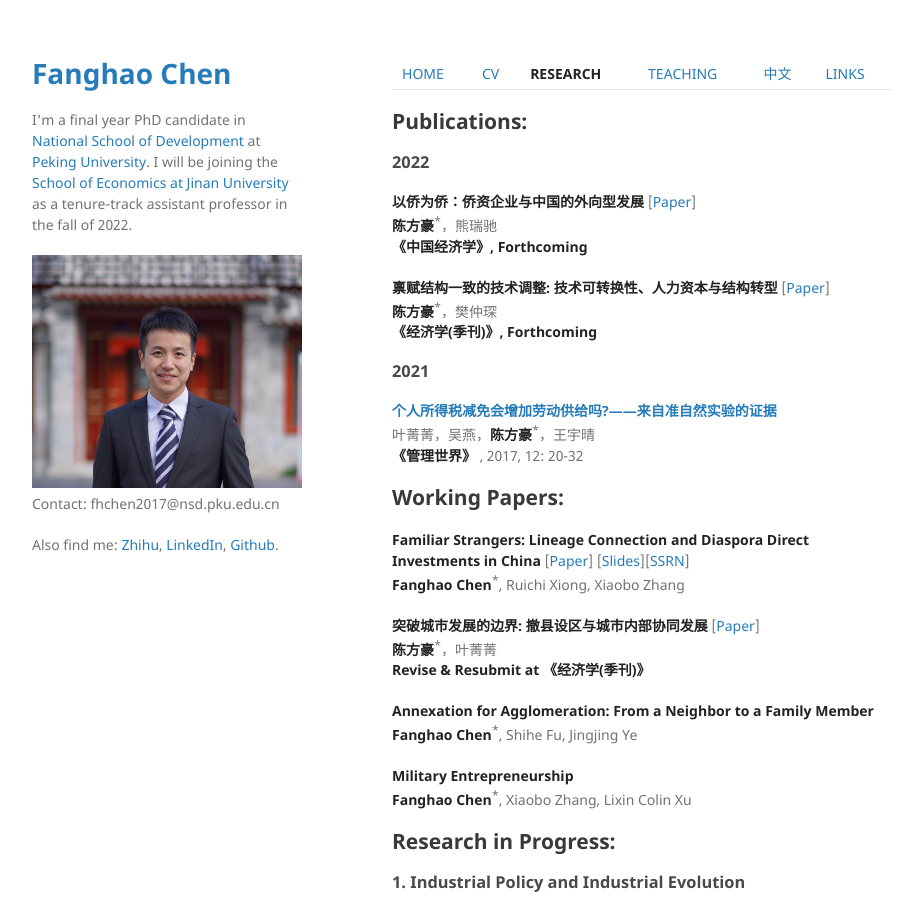
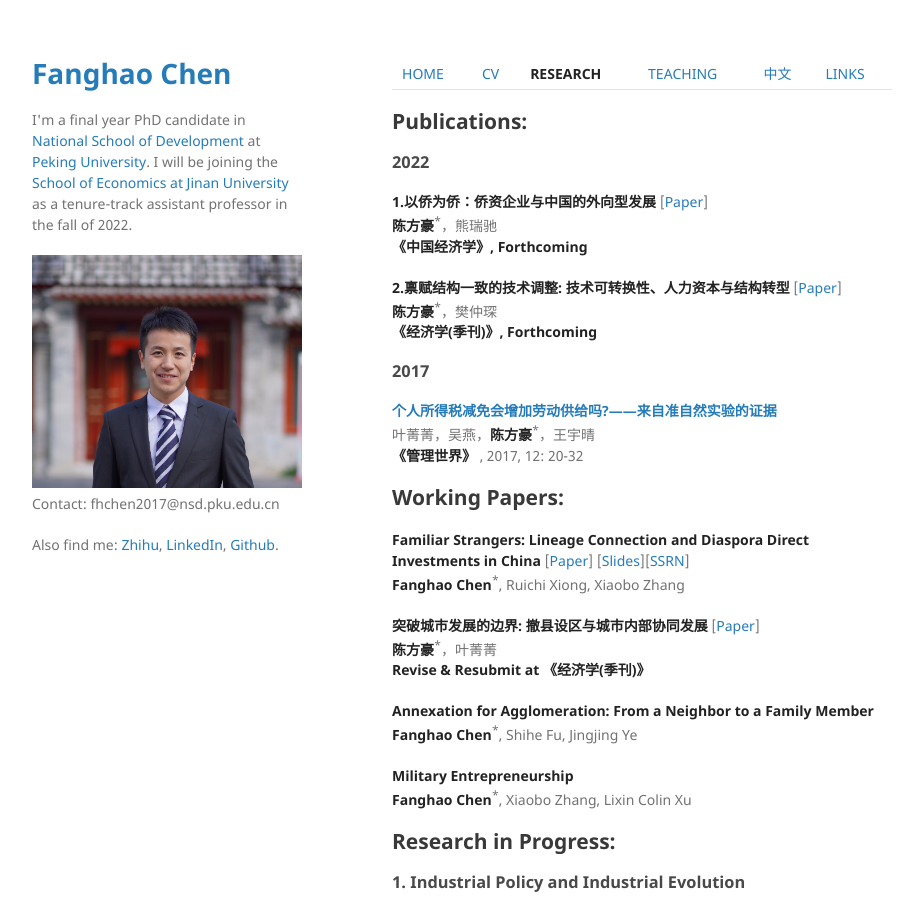
Before and after one commit to FanghaoChen/homepage, a Jekyll site: the page built from research.md, in a window 1280 px wide and 900 px high. Shown: the whole window, without its empty margins (178-1083 px from the left). Built offline with Jekyll 4.4.1, drawn with Linux system fonts in a browser that asks for light colours.

Commit message:
Update research.md

```diff
--- a/research.md
+++ b/research.md
@@ -8,15 +8,15 @@ layout: default
 
 ### 2022 ###
 
-**以侨为侨：侨资企业与中国的外向型发展** [[Paper](./assets/bridger_draft_220515.pdf)] <br/>
+**1.以侨为侨：侨资企业与中国的外向型发展** [[Paper](./assets/bridger_draft_220515.pdf)] <br/>
 **陈方豪**<sup>*</sup>，熊瑞驰 <br/>
 **《中国经济学》, Forthcoming**
 
-**禀赋结构一致的技术调整: 技术可转换性、人力资本与结构转型** [[Paper](./assets/techchange_draft_220427.pdf)] <br/>
+**2.禀赋结构一致的技术调整: 技术可转换性、人力资本与结构转型** [[Paper](./assets/techchange_draft_220427.pdf)] <br/>
 **陈方豪**<sup>*</sup>，樊仲琛 <br/>
 **《经济学(季刊)》, Forthcoming**
 
-### 2021 ###
+### 2017 ###
 
 **[个人所得税减免会增加劳动供给吗?——来自准自然实验的证据](http://www.cnki.com.cn/Article/CJFDTOTAL-GLSJ201712009.htm)** <br/>
 叶菁菁，吴燕，**陈方豪**<sup>*</sup>，王宇晴 <br/>
```
